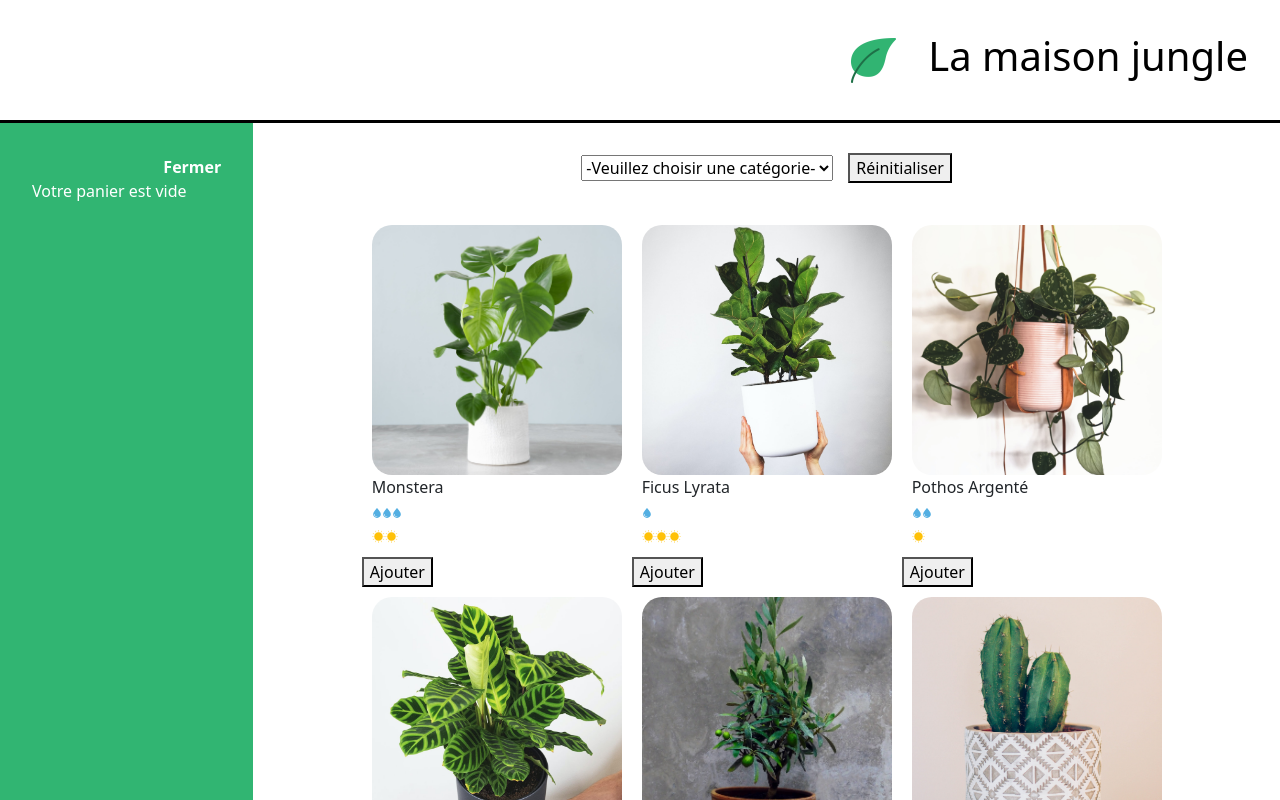
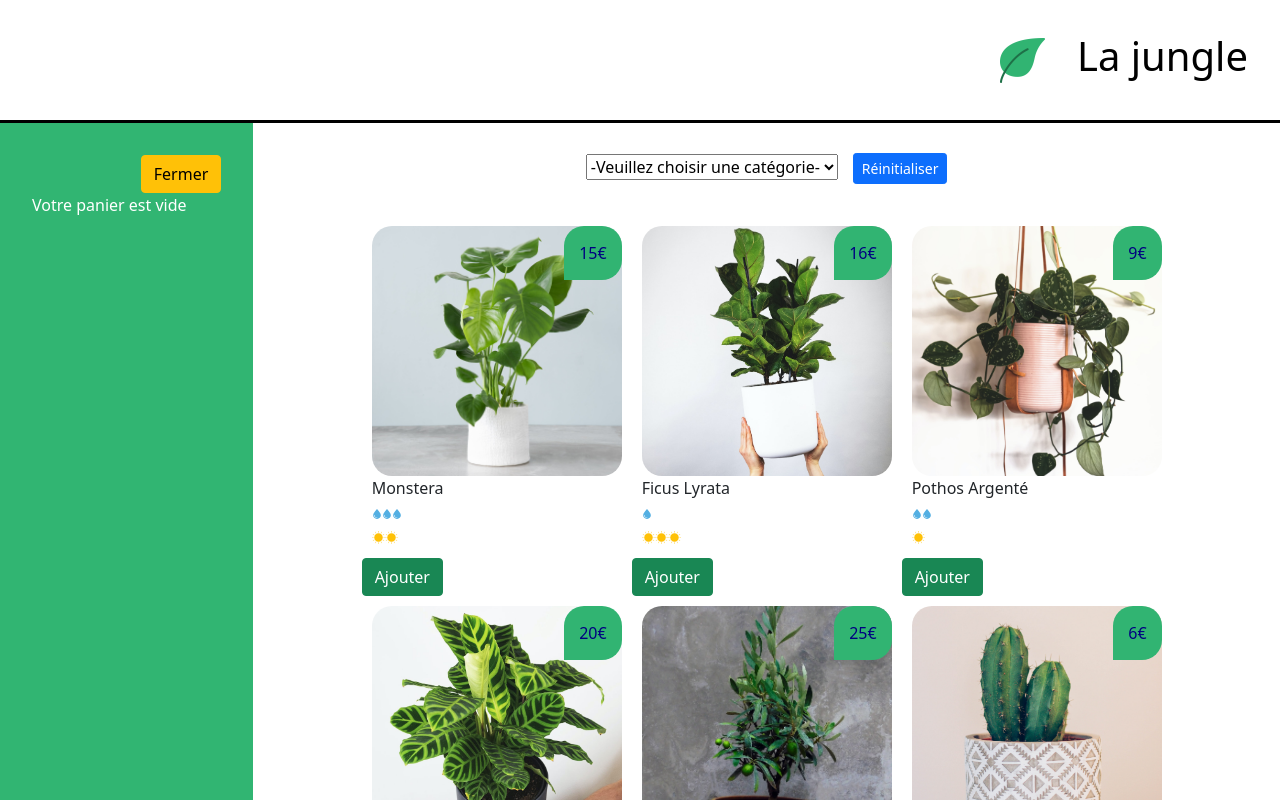
Before and after one commit to amri-coder/la-maison-jungle, a React (Create React App) app: page / in a window 1280 px wide. Shown: the top 800 px of the page. Built offline with nearby package versions, Linux system fonts and the light colour scheme.

Commit message:
modification de styles

```diff
--- a/src/App.js
+++ b/src/App.js
@@ -19,7 +19,7 @@ function App() {
     <div>
       <Banner>
         <img src={logo} alt='logo-la-maison-jungle' className='lmj-logo' />
-        <h1 className='lmj-title'>La maison jungle</h1>
+        <h1 className='lmj-title'>La jungle</h1>
       </Banner>
       <div className='lmj-layout-inner'>
         <Cart cart={cart} updateCart={updateCart} />
--- a/src/components/Cart.js
+++ b/src/components/Cart.js
@@ -16,7 +16,7 @@ function Cart({ cart, updateCart }) {
     return isOpen ? (
         <div className='lmj-cart'>
             <button
-                className='lmj-cart-toggle-button'
+                className='lmj-cart-toggle-button btn btn-warning'
                 onClick={() => setIsOpen(false)}
             >
                 Fermer
@@ -32,7 +32,7 @@ function Cart({ cart, updateCart }) {
                         ))}
                     </ul>
                     <h3>Total :{total}€</h3>
-                    <button onClick={() => updateCart([])}>Vider le panier</button>
+                    <button onClick={() => updateCart([])} className='btn btn-outline-warning'>Vider le panier</button>
                 </div>
             ) : (
                 <div>Votre panier est vide</div>
--- a/src/components/Categories.js
+++ b/src/components/Categories.js
@@ -15,7 +15,7 @@ function Categories({ setActiveCategory, categories, activeCategory }) {
                     </option>
                 ))}
             </select>
-            <button onClick={() => setActiveCategory('')}>Réinitialiser</button>
+            <button onClick={() => setActiveCategory('')} className='btn btn-primary btn-sm'>Réinitialiser</button>
         </div>
     )
 }
--- a/src/components/PlantItem.js
+++ b/src/components/PlantItem.js
@@ -6,10 +6,11 @@ function handleClick(plantName) {
     alert(`Vous avez acheter 1 ${plantName} ? Très bon choix 🌱 ✨`);
 }
 
-function PlantItem({ name, cover, light, water }) {
+function PlantItem({ name, cover, light, water, price }) {
 
     return (
         <li className='lmj-plant-item' onClick={() => handleClick}>
+            <span className='lmj-plant-item-price'>{price}€</span>
             <img className='lmj-plant-item-cover' src={cover} alt={`${name} cover`} />
             {name}
             <div>
--- a/src/components/ShoppingList.js
+++ b/src/components/ShoppingList.js
@@ -46,7 +46,7 @@ function ShoppingList({ cart, updateCart }) {
                                 light={light}
                                 price={price}
                             />
-                            <button onClick={() => addToCart(name, price)}>Ajouter</button>
+                            <button onClick={() => addToCart(name, price)} className='btn btn-success'>Ajouter</button>
                         </div>
                     ) : null
                 )}
--- a/src/styles/PlantItem.css
+++ b/src/styles/PlantItem.css
@@ -17,9 +17,9 @@
 
 .lmj-plant-item-price {
 	position: absolute;
-	border-radius: 20px 20px 20px 0;
+	border-radius: 20px 20px 20px 0px;
 	background-color: #31b472;
-	color: white;
+	color: navy;
 	padding: 15px;
 	right: 0;
 	top: 0;
```
